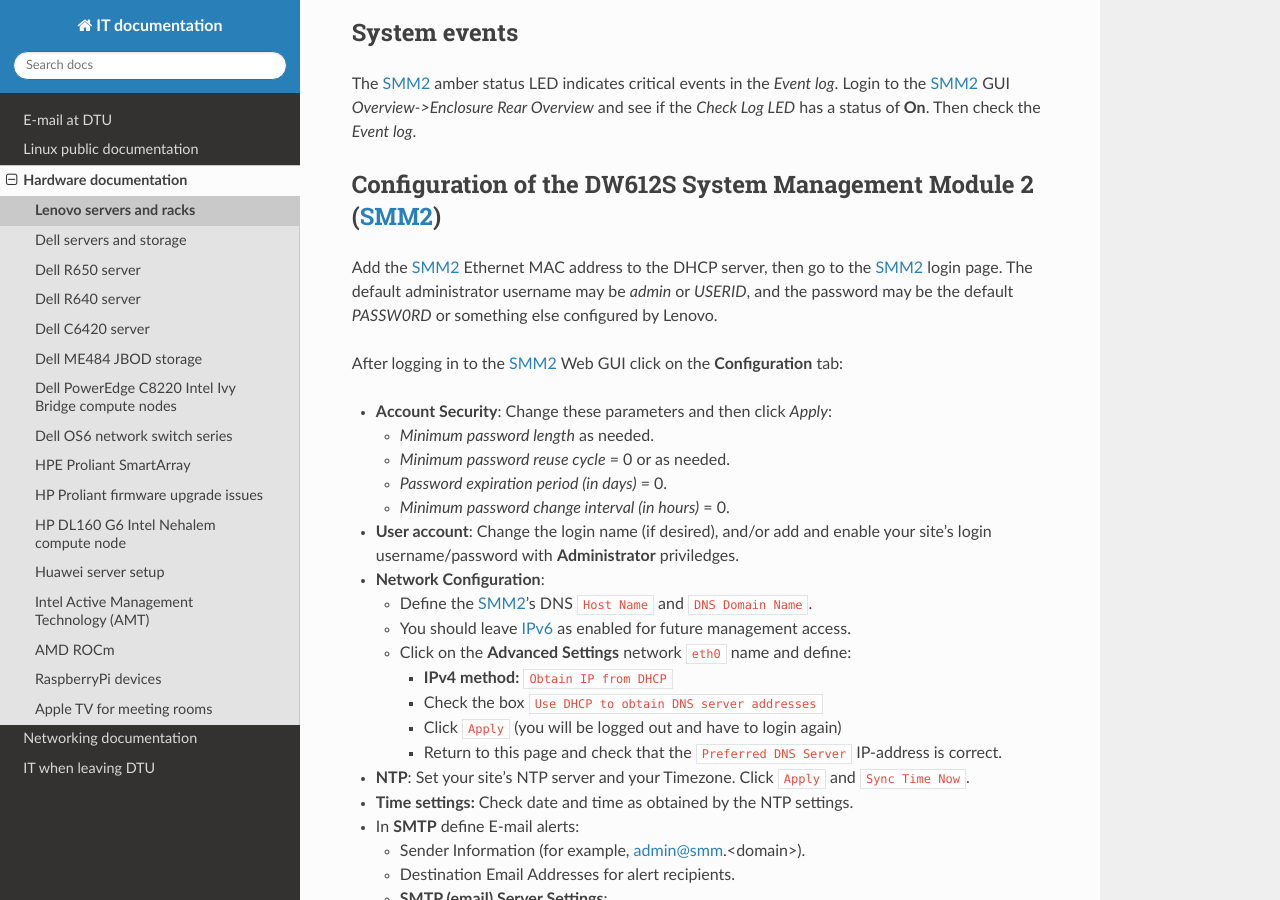
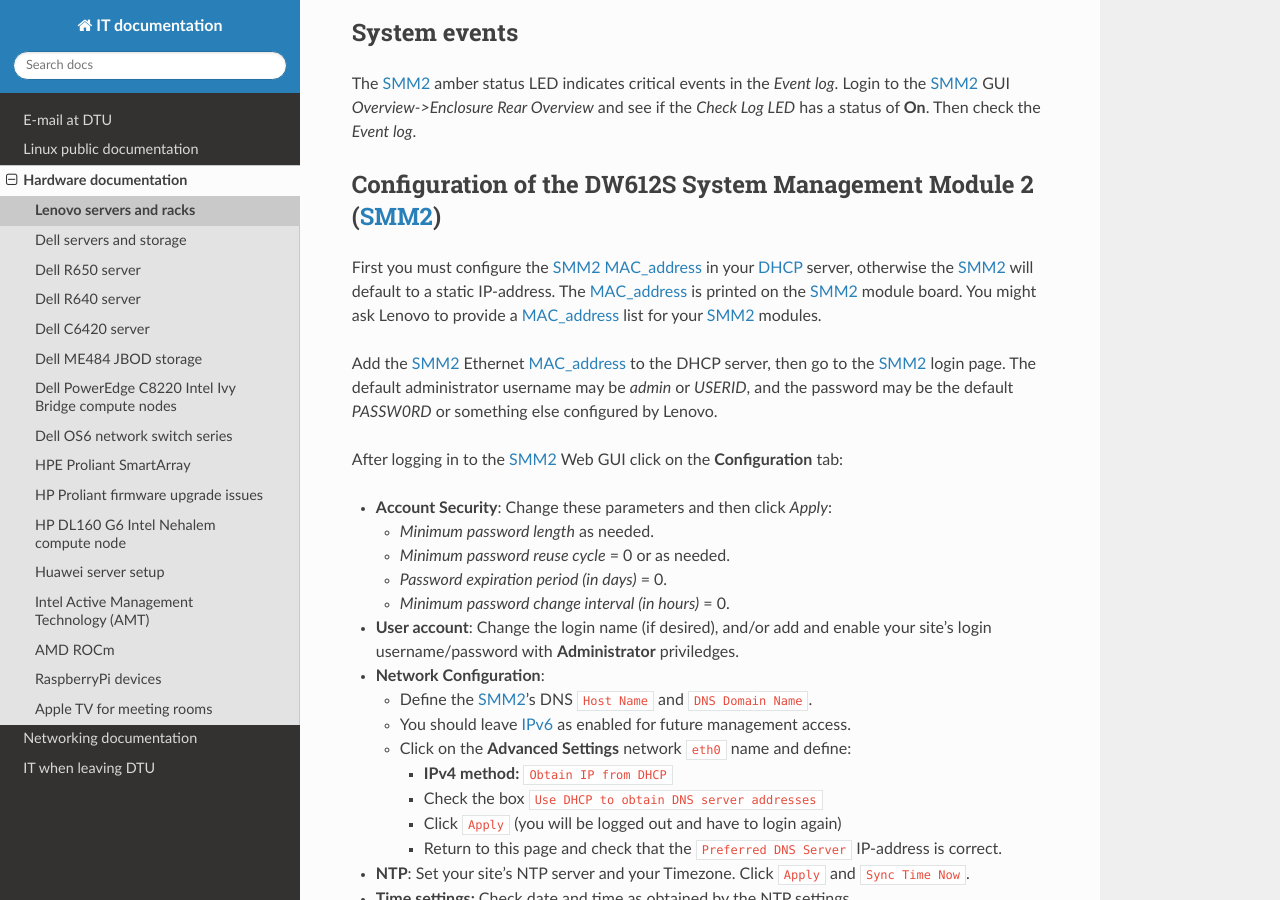
Before and after one commit to OleHolmNielsen/ITwiki, a Sphinx documentation site: the page built from docs/Lenovo_DW612S.rst, in a window 1280 px wide and 900 px high, scrolled down 716 px. Built offline with Sphinx 7.4.7 and the Read the Docs theme 3.1.0, drawn with Linux system fonts in a browser that asks for light colours.

Commit message:
Minor edit

```diff
--- a/docs/Lenovo_DW612S.rst
+++ b/docs/Lenovo_DW612S.rst
@@ -39,7 +39,12 @@
 Configuration of the DW612S System Management Module 2 (SMM2_)
 ---------------------------------------------------------------
 
-Add the SMM2_ Ethernet MAC address to the DHCP server, then go to the SMM2_ login page.
+First you must configure the SMM2_ MAC_address_ in your DHCP_ server,
+otherwise the SMM2_ will default to a static IP-address.
+The MAC_address_ is printed on the SMM2_ module board.
+You might ask Lenovo to provide a MAC_address_ list for your SMM2_ modules.
+
+Add the SMM2_ Ethernet MAC_address_ to the DHCP server, then go to the SMM2_ login page.
 The default administrator username may be *admin* or *USERID*,
 and the password may be the default *PASSW0RD* or something else configured by Lenovo.
 
```
